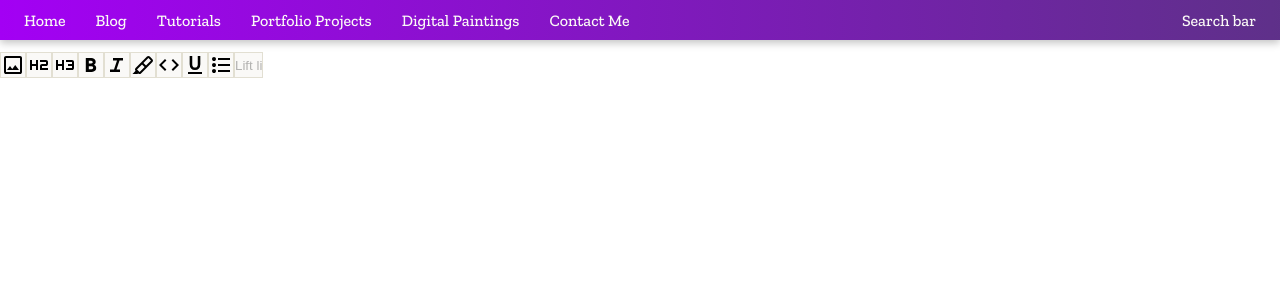
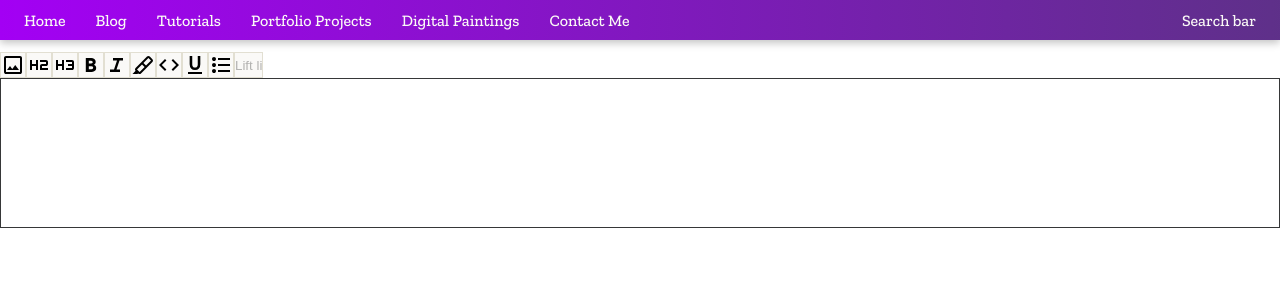
Before and after one commit to alongold91/alons-website, a Next.js app: page /admin/new-blog in a window 1280 px wide. Shown: the top 300 px of the page. Built offline with nearby package versions, Linux system fonts and the light colour scheme.

Commit message:
add fix height and border to the editor

```diff
--- a/app/components/text-editor/TextEditor.module.css
+++ b/app/components/text-editor/TextEditor.module.css
@@ -20,6 +20,11 @@
   list-style-type: disc;
 }
 
+.tiptap {
+  min-height: 9.375rem;
+  border: 1px solid var(--color-borderColor);
+}
+
 .tiptap > * + * {
   margin-top: 0.75em;
 }
```
